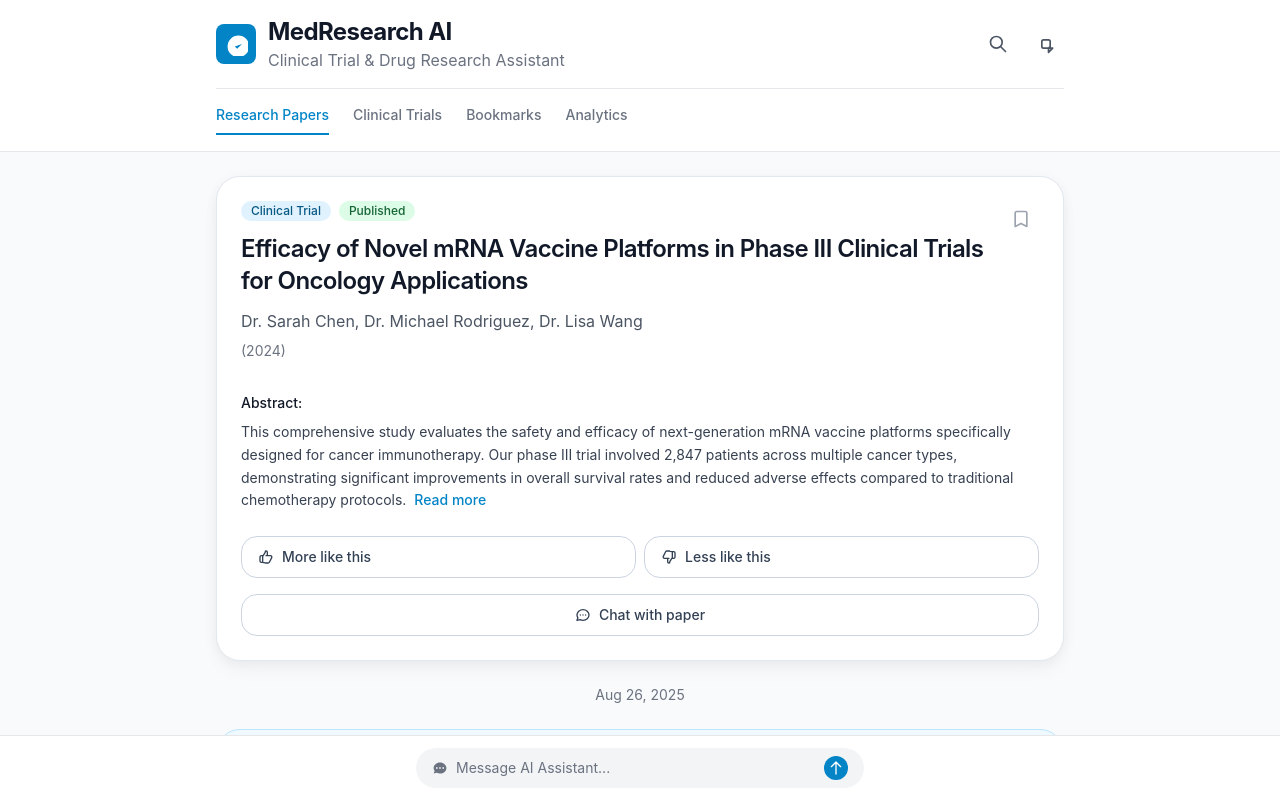
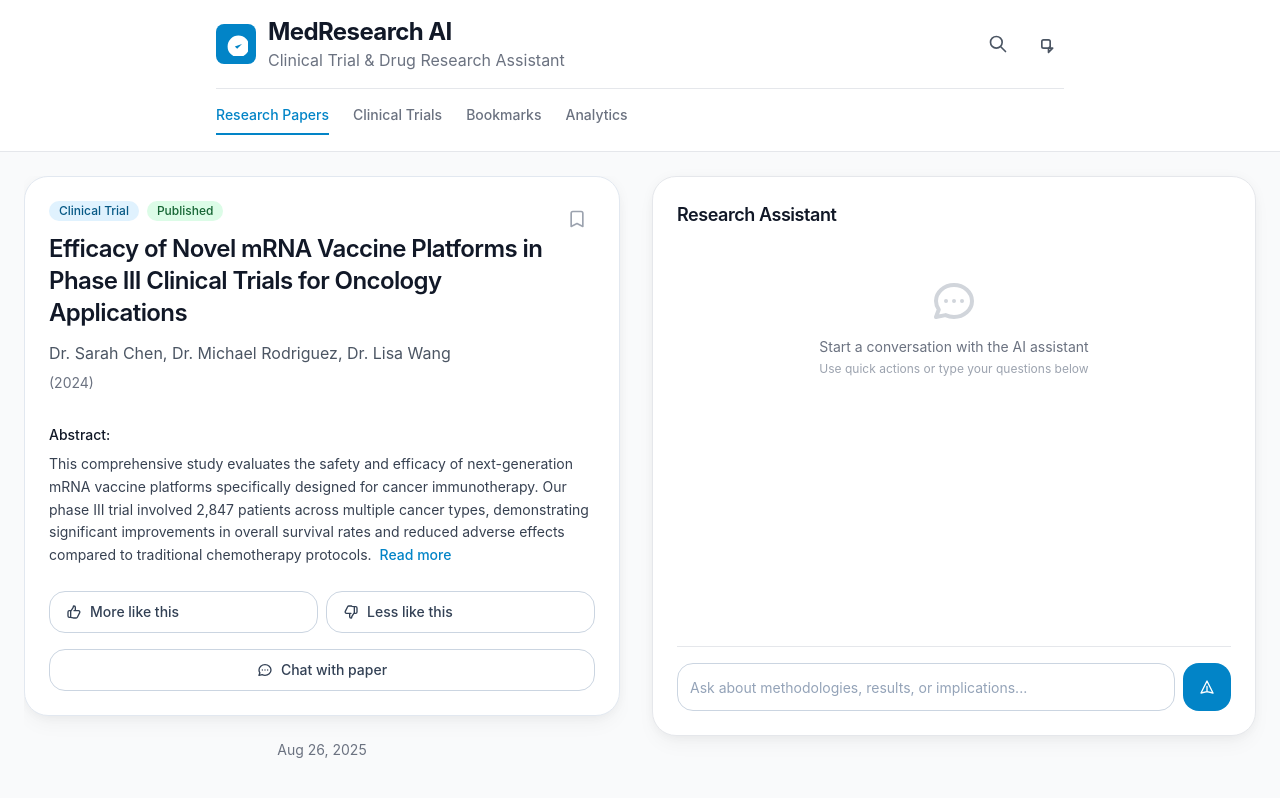
Before and after one commit to vm799/drug-trial-syneticx-integration, a Vue app: page / in a window 1280 px wide. Shown: the top 798 px of the page. Built offline with nearby package versions, Linux system fonts and the light colour scheme; the HTML template or start-up script is replaced by a standard one.

Commit message:
Restructure layout for side-by-side paper and chat interface
cgen-52050390b8424819b3a23d545fad4ff9

```diff
--- a/src/App.vue
+++ b/src/App.vue
@@ -118,6 +118,13 @@ const handleChatMessage = (message: string) => {
         'I can help you analyze this research paper. Let me break down the key findings and methodologies for you.',
     })
   }, 1000)
+}
+
+const sendMessage = () => {
+  if (messageInput.value.trim()) {
+    handleChatMessage(messageInput.value)
+    messageInput.value = ''
+  }
 }
 
 const sendQuickMessage = () => {
@@ -245,15 +252,17 @@ const formatDate = computed(() => {
     </header>
 
     <!-- Main Content -->
-    <main class="max-w-4xl mx-auto px-4 sm:px-6 py-6">
+    <main class="max-w-7xl mx-auto px-4 sm:px-6 py-6">
       <!-- Research Papers Section -->
-      <div v-if="activeSection === 'research'" class="space-y-6">
+      <div v-if="activeSection === 'research'" class="grid grid-cols-1 lg:grid-cols-2 gap-6 h-[calc(100vh-200px)]">
+        <!-- Left Column: Paper Content -->
+        <div class="space-y-6 overflow-y-auto pr-2">
           <!-- Research Paper Card -->
           <ResearchPaper
             :paper="currentPaper"
             @toggle-bookmark="toggleBookmark"
             @action="handlePaperAction"
-          @chat-toggle="toggleChat"
+            @chat-toggle="() => showChat = true"
           />
 
           <!-- Date Indicator -->
@@ -265,14 +274,76 @@ const formatDate = computed(() => {
           <SuggestionCard :title="suggestedPaper.title" />
 
           <!-- Quick Actions -->
+          <div class="card">
+            <h3 class="text-lg font-semibold text-gray-900 mb-4">Quick Actions</h3>
             <QuickActions :actions="quickActions" @action="handleQuickAction" />
+          </div>
+        </div>
 
-        <!-- Chat Interface -->
-        <ChatInterface
-          :messages="chatMessages"
-          :visible="showChat"
-          @send-message="handleChatMessage"
+        <!-- Right Column: Chat Interface -->
+        <div class="sticky top-6">
+          <div class="card h-[calc(100vh-240px)] flex flex-col">
+            <div class="flex items-center justify-between mb-4">
+              <h3 class="text-lg font-semibold text-gray-900">Research Assistant</h3>
+              <button
+                v-if="showChat"
+                @click="showChat = false"
+                class="p-1 rounded-lg hover:bg-gray-100 transition-colors"
+              >
+                <svg class="w-4 h-4 text-gray-500" fill="none" stroke="currentColor" viewBox="0 0 24 24">
+                  <path stroke-linecap="round" stroke-linejoin="round" stroke-width="2" d="M6 18L18 6M6 6l12 12" />
+                </svg>
+              </button>
+            </div>
+
+            <!-- Chat Messages -->
+            <div class="flex-1 overflow-y-auto mb-4 space-y-4 scrollbar-hide">
+              <div v-if="!showChat" class="text-center py-8 text-gray-500">
+                <svg class="w-12 h-12 mx-auto mb-3 text-gray-300" fill="none" stroke="currentColor" viewBox="0 0 24 24">
+                  <path stroke-linecap="round" stroke-linejoin="round" stroke-width="2" d="M8 12h.01M12 12h.01M16 12h.01M21 12c0 4.418-4.03 8-9 8a9.863 9.863 0 01-4.255-.949L3 20l1.395-3.72C3.512 15.042 3 13.574 3 12c0-4.418 4.03-8 9-8s9 3.582 9 8z" />
+                </svg>
+                <p class="text-sm">Start a conversation with the AI assistant</p>
+                <p class="text-xs text-gray-400 mt-1">Use quick actions or type your questions below</p>
+              </div>
+
+              <div v-else>
+                <div
+                  v-for="(message, index) in chatMessages"
+                  :key="index"
+                  class="flex"
+                  :class="message.type === 'user' ? 'justify-end' : 'justify-start'"
+                >
+                  <div
+                    class="max-w-[80%] px-4 py-2 rounded-2xl text-sm"
+                    :class="
+                      message.type === 'user' ? 'bg-primary-600 text-white' : 'bg-gray-100 text-gray-900'
+                    "
+                  >
+                    {{ message.content }}
+                  </div>
+                </div>
+              </div>
+            </div>
+
+            <!-- Chat Input -->
+            <div class="border-t pt-4">
+              <div class="flex space-x-2">
+                <input
+                  v-model="messageInput"
+                  @keyup.enter="sendMessage"
+                  type="text"
+                  placeholder="Ask about methodologies, results, or implications..."
+                  class="flex-1 input"
                 />
+                <button @click="sendMessage" class="btn btn-primary shrink-0">
+                  <svg class="w-4 h-4" fill="none" stroke="currentColor" viewBox="0 0 24 24">
+                    <path stroke-linecap="round" stroke-linejoin="round" stroke-width="2" d="M12 19l9 2-9-18-9 18 9-2zm0 0v-8" />
+                  </svg>
+                </button>
+              </div>
+            </div>
+          </div>
+        </div>
       </div>
 
       <!-- Clinical Trials Section -->
@@ -366,49 +437,8 @@ const formatDate = computed(() => {
       </div>
     </main>
 
-    <!-- Bottom Navigation -->
-    <nav
-      class="fixed bottom-0 left-0 right-0 bg-white border-t border-gray-200 px-4 sm:px-6 py-2 sm:py-3"
-    >
-      <div class="max-w-4xl mx-auto">
-        <div class="flex items-center justify-center">
-          <div
-            class="flex items-center space-x-2 bg-gray-100 rounded-full px-4 py-2 w-full max-w-md"
-          >
-            <svg class="w-4 h-4 text-gray-500 shrink-0" fill="currentColor" viewBox="0 0 20 20">
-              <path
-                fill-rule="evenodd"
-                d="M18 10c0 3.866-3.582 7-8 7a8.841 8.841 0 01-4.083-.98L2 17l1.338-3.123C2.493 12.767 2 11.434 2 10c0-3.866 3.582-7 8-7s8 3.134 8 7zM7 9H5v2h2V9zm8 0h-2v2h2V9zM9 9h2v2H9V9z"
-                clip-rule="evenodd"
-              />
-            </svg>
-            <input
-              v-model="messageInput"
-              @keyup.enter="sendQuickMessage"
-              type="text"
-              placeholder="Message AI Assistant..."
-              class="bg-transparent border-none outline-none text-sm flex-1 min-w-0 placeholder-gray-500"
-            />
-            <button
-              @click="sendQuickMessage"
-              class="p-1 rounded-full bg-primary-600 text-white hover:bg-primary-700 transition-colors shrink-0"
-            >
-              <svg class="w-4 h-4" fill="none" stroke="currentColor" viewBox="0 0 24 24">
-                <path
-                  stroke-linecap="round"
-                  stroke-linejoin="round"
-                  stroke-width="2"
-                  d="M5 10l7-7m0 0l7 7m-7-7v18"
-                />
-              </svg>
-            </button>
-          </div>
-        </div>
-      </div>
-    </nav>
-
-    <!-- Bottom Padding for Fixed Nav -->
-    <div class="h-20"></div>
+    <!-- Bottom Spacing -->
+    <div class="h-6"></div>
   </div>
 </template>
 
```
Lines whose indentation alone changed are shown as unchanged.
